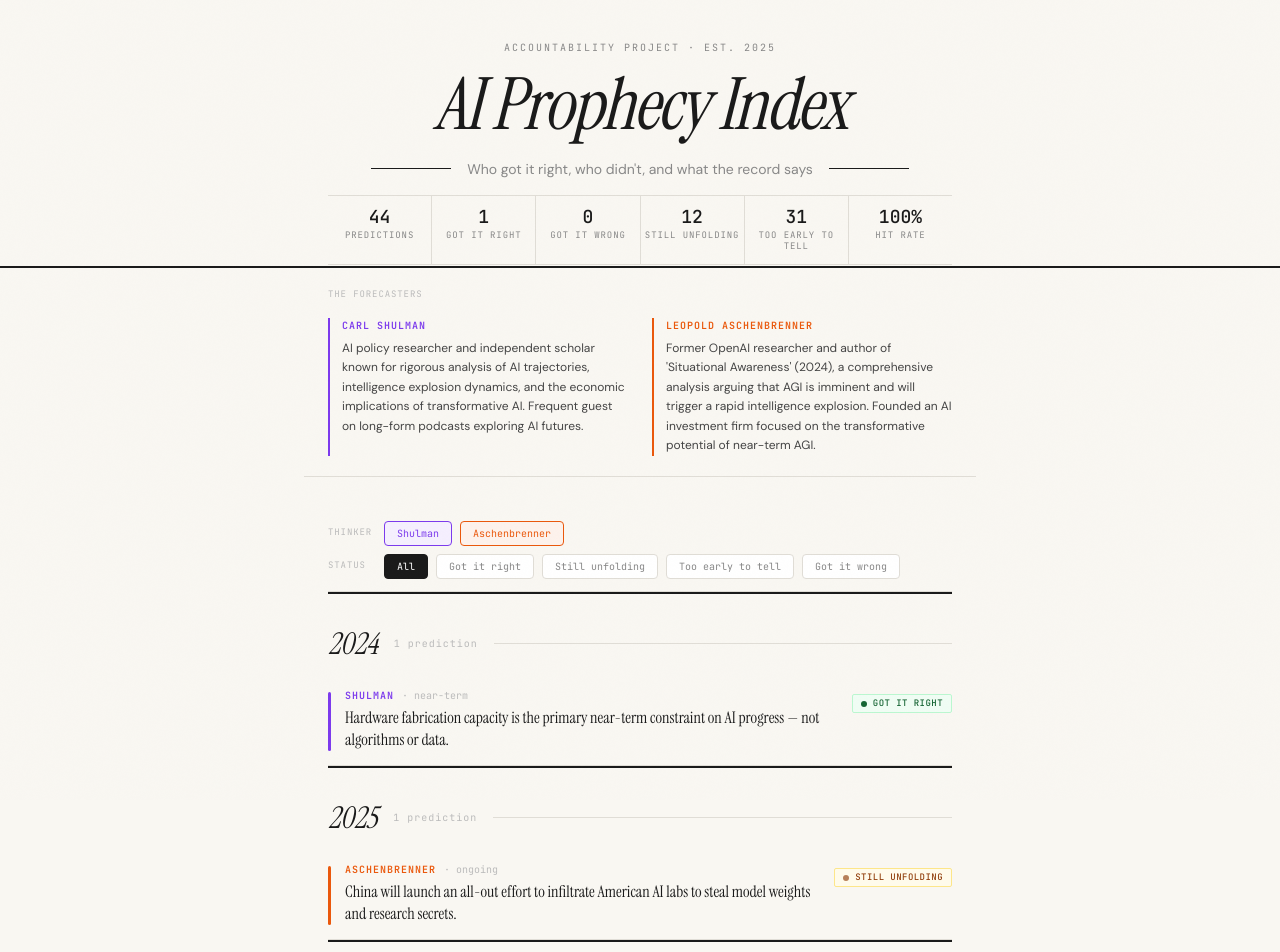
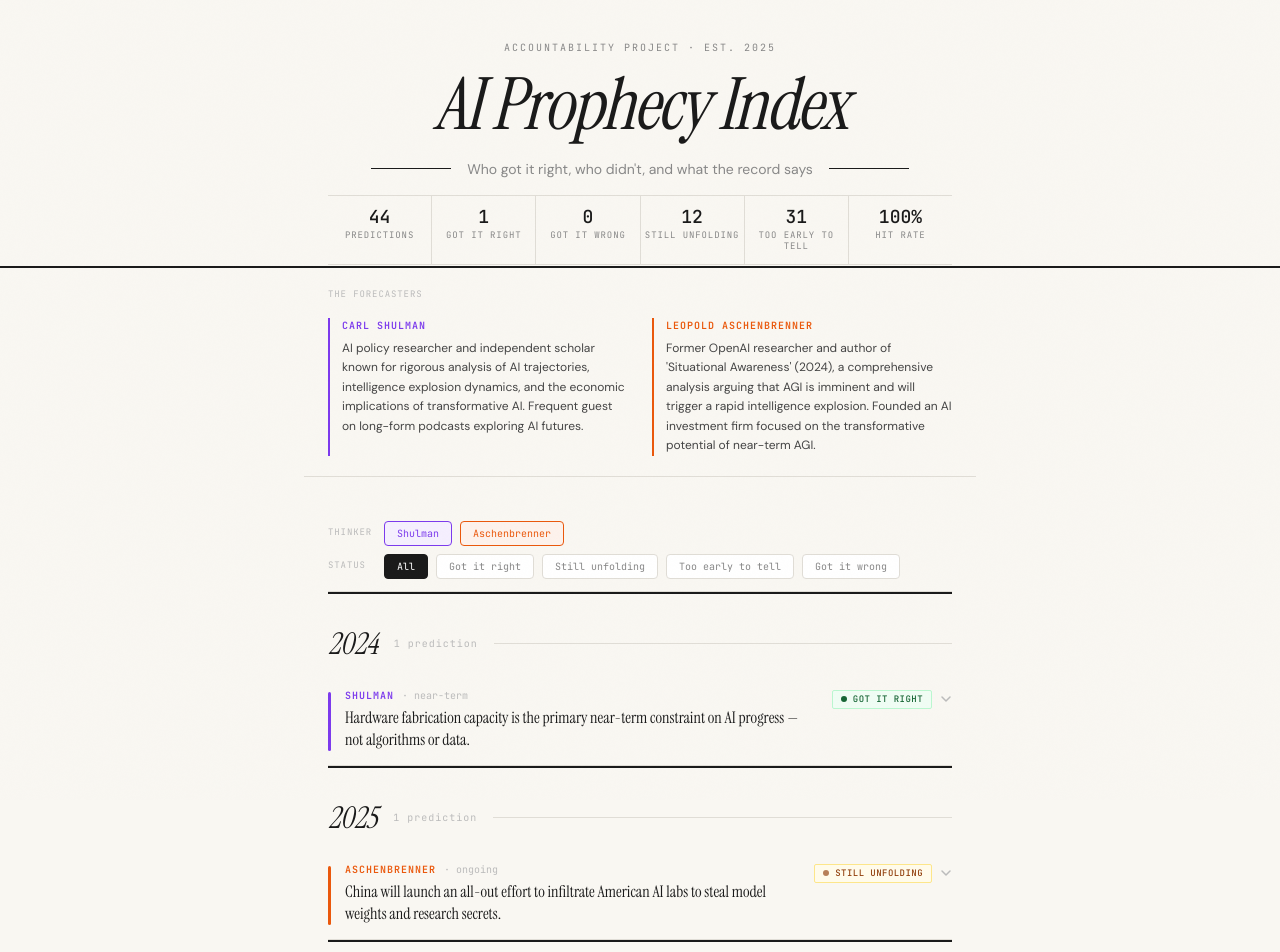
Before and after one commit to scott-cmd11/ai-prophecy-index, a Next.js app: page / in a window 1280 px wide. Shown: the top 952 px of the page. Built offline with nearby package versions, Linux system fonts and the light colour scheme.

Commit message:
feat: add expand chevron to prediction cards

```diff
--- a/src/components/TimelineCard.tsx
+++ b/src/components/TimelineCard.tsx
@@ -82,9 +82,23 @@
           </p>
         </div>
 
-        {/* Status badge — right-aligned */}
-        <div className="ml-4 flex-shrink-0 mt-0.5">
+        {/* Status badge + chevron — right-aligned */}
+        <div className="ml-4 flex-shrink-0 mt-0.5 flex items-center gap-2">
           <StatusBadge status={prediction.status} />
+          <svg
+            width="12"
+            height="12"
+            viewBox="0 0 12 12"
+            fill="none"
+            style={{
+              color: "var(--text-faint)",
+              transition: "transform 200ms ease",
+              transform: isExpanded ? "rotate(180deg)" : "rotate(0deg)",
+              flexShrink: 0,
+            }}
+          >
+            <path d="M2 4l4 4 4-4" stroke="currentColor" strokeWidth="1.5" strokeLinecap="round" strokeLinejoin="round" />
+          </svg>
         </div>
       </div>
 
```
